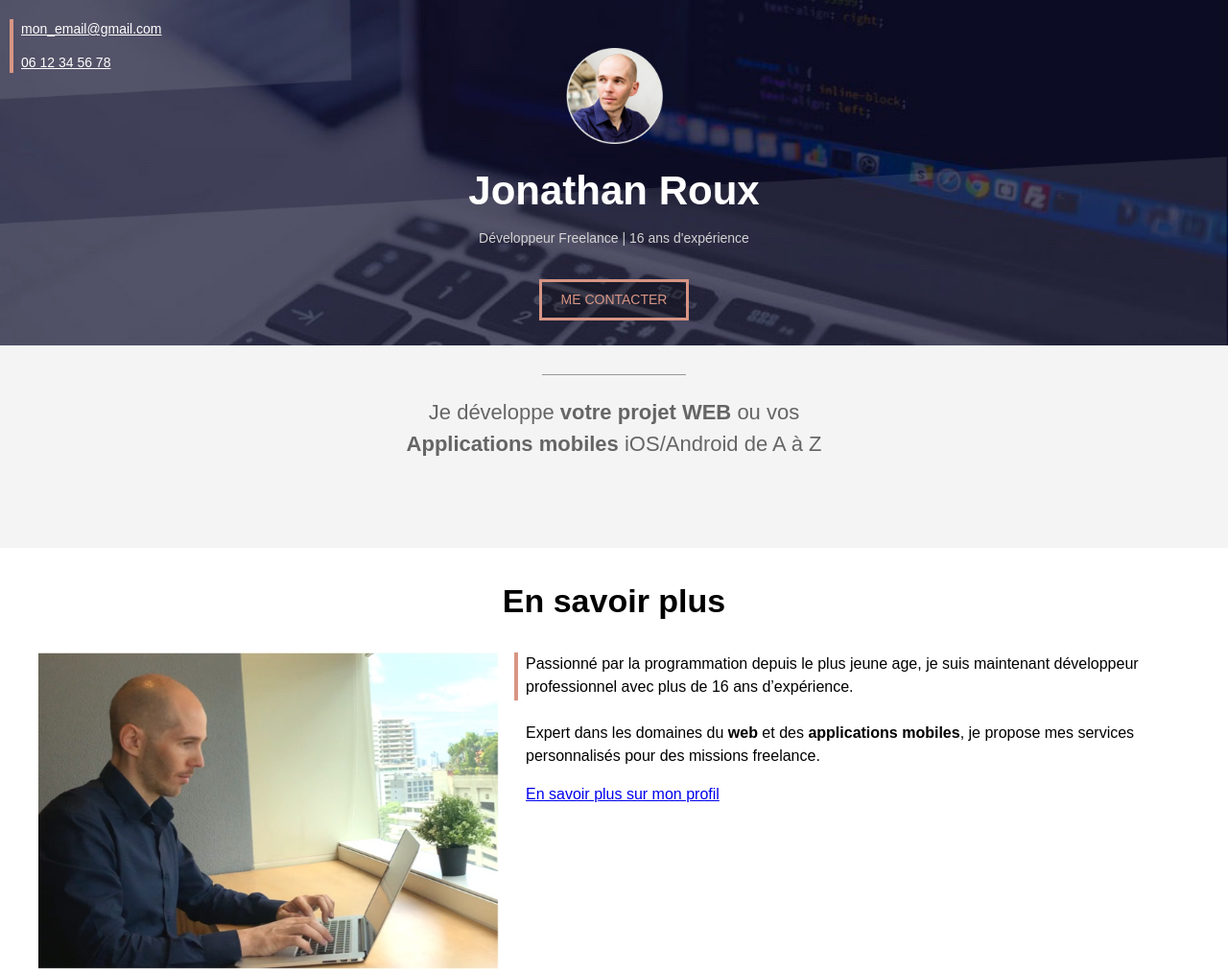
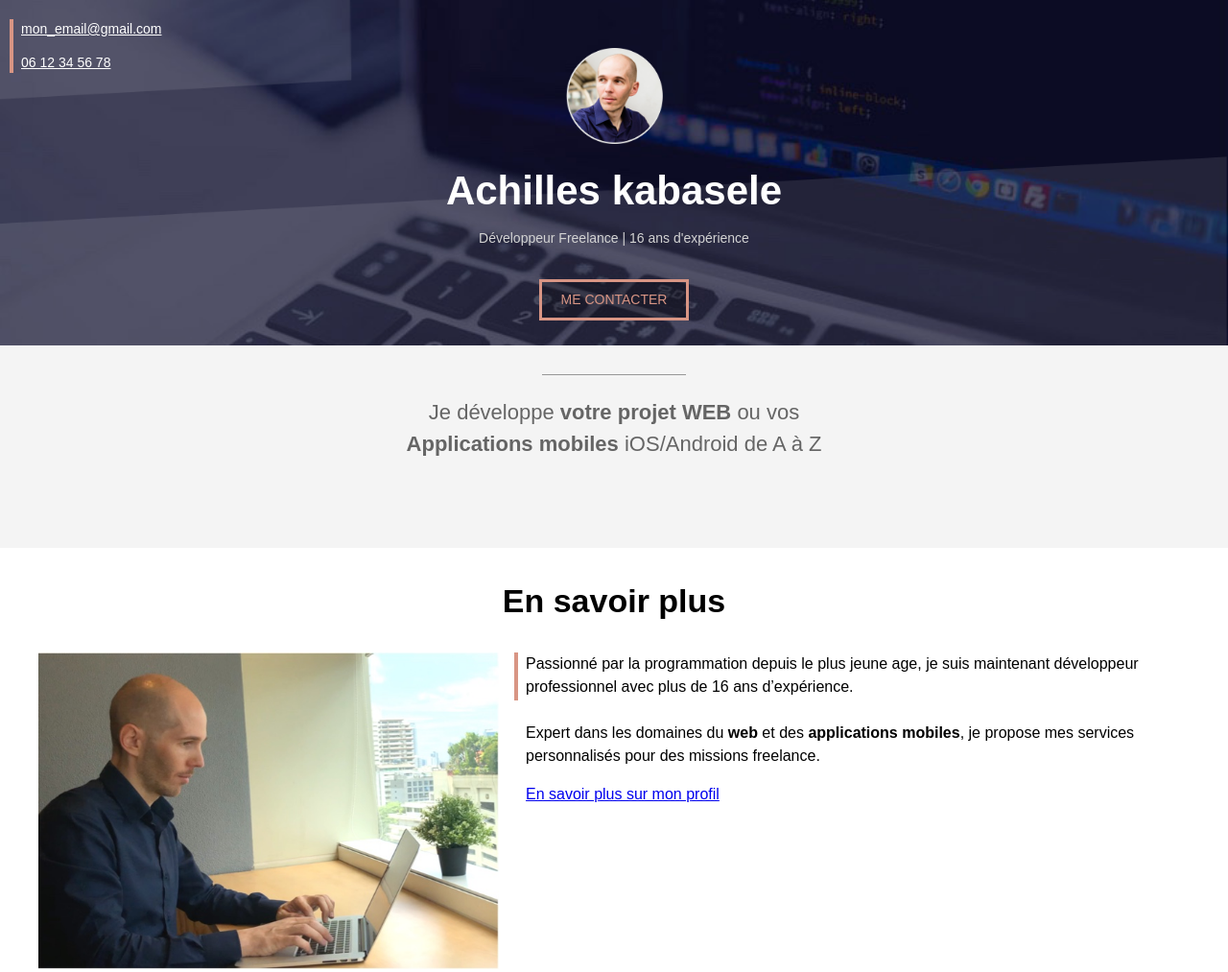
Before and after one commit to Kabasele754/MysiteGithub, a plain HTML site: page index.html in a window 1280 px wide. Shown: the top 1013 px of the page at 96% size. Drawn offline with Linux system fonts and the light colour scheme.

Commit message:
Update index.html

```diff
--- a/index.html
+++ b/index.html
@@ -10,7 +10,7 @@
     <!-- COUVERTURE -->
     <div class="cover">
         <img class="cover-profile" src="profile.png"/>
-        <h1>Jonathan Roux</h1>
+        <h1>Achilles kabasele</h1>
         <p>Développeur Freelance | 16 ans d'expérience</p>
 
         <div style="text-align: center;">
```
